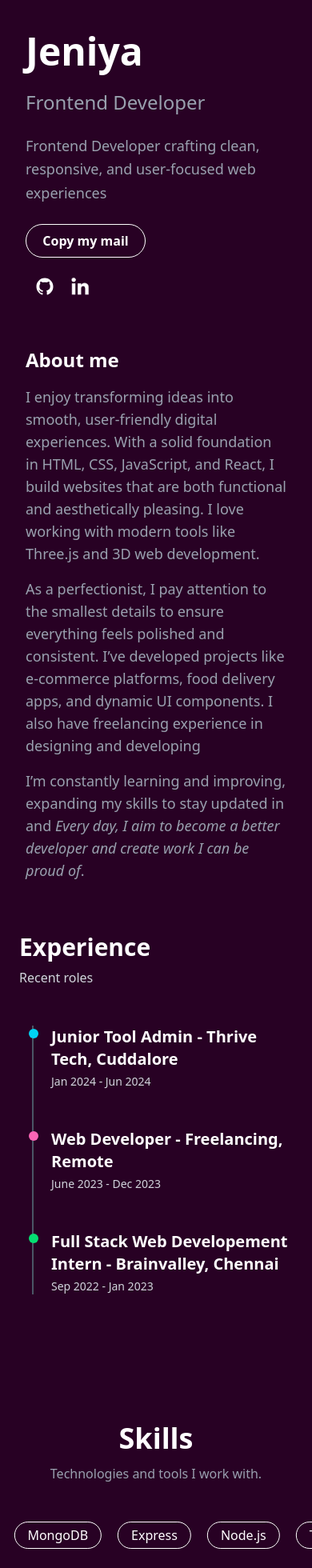
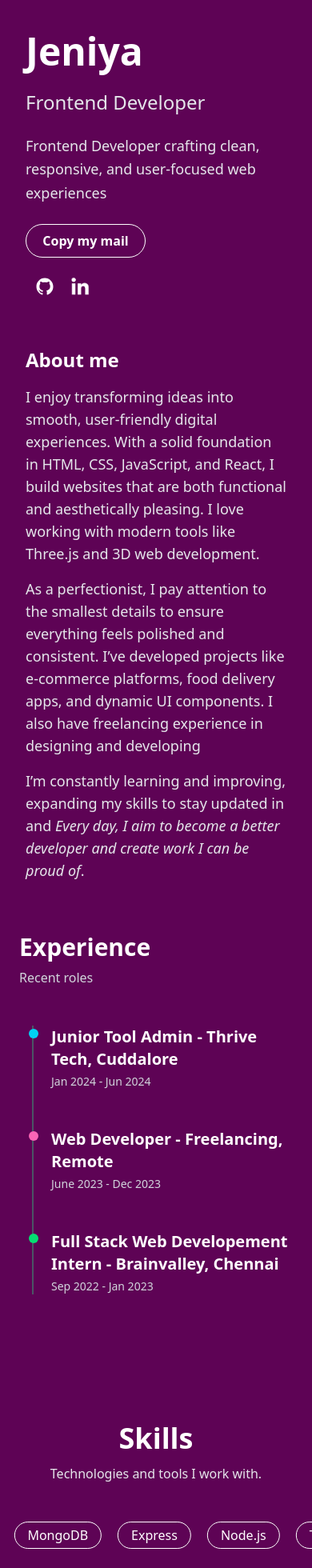
Before and after one commit to Jeniya14/my-portfolio, a React (Vite) app: page / in a window 390 px wide. Shown: the top 1960 px of the page at 80% size. Built offline with nearby package versions, Linux system fonts and the light colour scheme.

Commit message:
Text and color update

```diff
--- a/src/App.css
+++ b/src/App.css
@@ -1,6 +1,7 @@
 @import "tailwindcss";
 @theme {
   --color-midnight: #280124;
+  --color-halfnight: #5E0355;
   --color-navbtn: #A40894;
 }
 
--- a/src/App.jsx
+++ b/src/App.jsx
@@ -13,7 +13,7 @@ function App() {
 
 
   return (
-    <div className="bg-midnight text-white">
+    <div className="sm:bg-midnight bg-halfnight text-white">
       <GlowCurser />
       {/* <MobileSectionHeader /> */}
       <main className=" z-10">
--- a/src/section/Hero.jsx
+++ b/src/section/Hero.jsx
@@ -18,10 +18,10 @@ const Hero = () => {
           <h1 className="text-5xl md:text-6xl font-extrabold text-white">
             Jeniya
         </h1>
-          <h2 className="text-2xl font-medium text-gray-400">
+          <h2 className="text-2xl font-medium sm:text-gray-400 text-gray-200">
             Frontend Developer
           </h2>
-          <p className="text-gray-400 leading-relaxed max-w-md text-lg">
+          <p className="sm:text-gray-400 text-gray-200  leading-relaxed max-w-md text-lg">
             Frontend Developer crafting clean, responsive, and user-focused web experiences
           </p>
              <button onClick={handleCopy} className={`font-semibold py-2 px-4 border rounded-full transition-all duration-300 w-[150px] text-center  ${copied
@@ -42,7 +42,7 @@ const Hero = () => {
         </div>
 
         {/* Right Side */}
-        <div className="space-y-4 text-gray-400 text-lg">
+        <div className="space-y-4 sm:text-gray-400 text-gray-200 text-lg">
           <div className="text-white text-2xl font-bold sm:hidden block"> About me</div>
           <p>
             I enjoy transforming ideas into smooth, user-friendly digital experiences. With a solid foundation in HTML, CSS, JavaScript, and React, I build websites that are both functional and aesthetically pleasing. I love working with modern tools like Three.js and 3D web development.
--- a/src/section/Skill.jsx
+++ b/src/section/Skill.jsx
@@ -19,7 +19,7 @@ export default function Skills() {
       <div className=" mx-auto ">
 
         <h2 className="text-4xl font-bold text-center mb-3">Skills</h2>
-        <p  className="text-gray-400 text-center mb-10">
+        <p  className="sm:text-gray-400 text-gray-200 text-center mb-10">
           Technologies and tools I work with.
         </p>
         <div className="marquee-skills  rounded-md  ">
```
